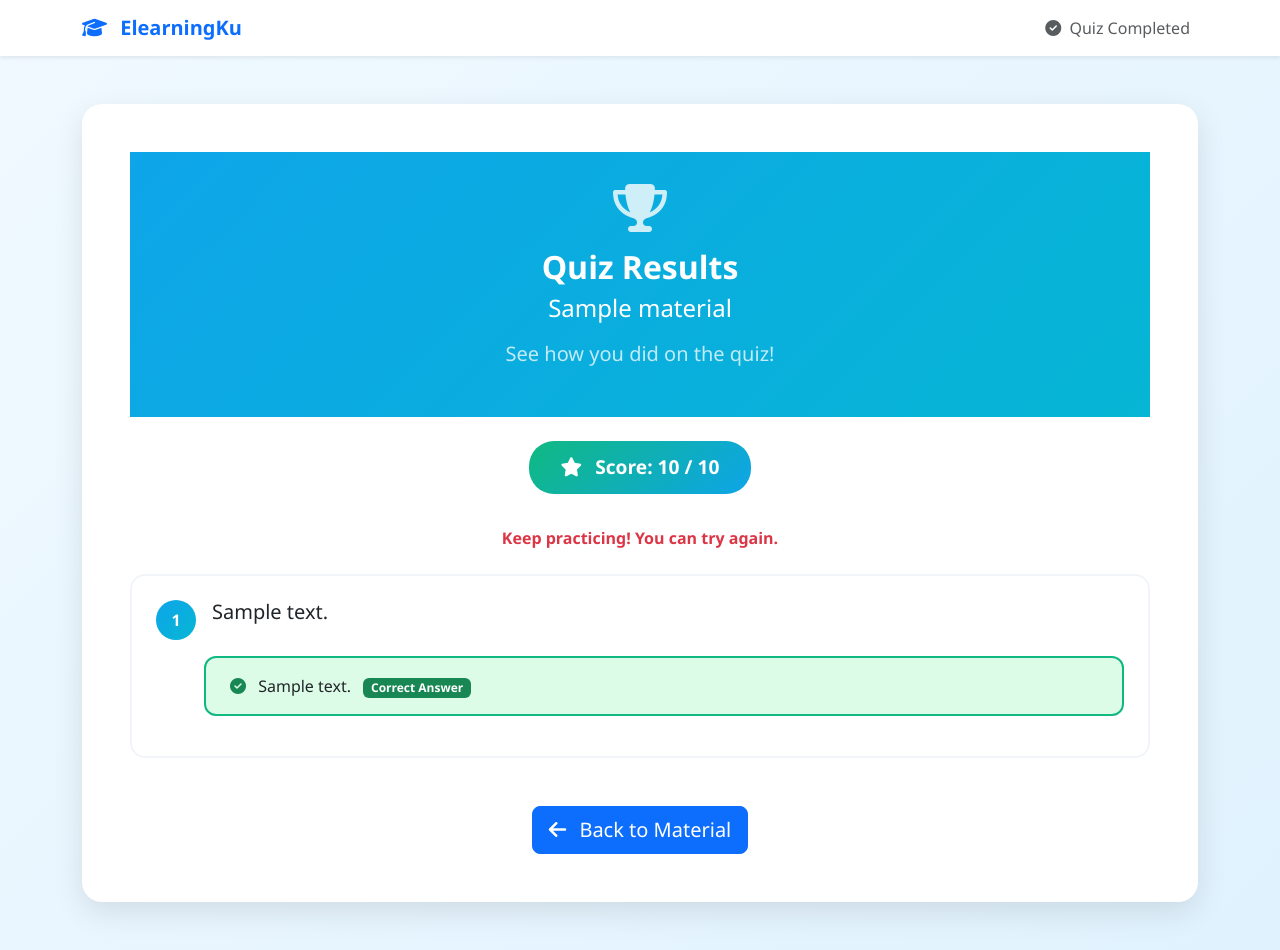
After one commit to fauziwig/elearningku, a Django app: template courses/templates/quiz_result.html in a window 1280 px wide. The commit adds this page. Run offline with Django 4.2, Linux system fonts and the light colour scheme; tables that the repository leaves empty hold one stand-in row (values such as "Sample post"); the template is opened without the code that fills it: values that come from a table or form of the project are taken from there, most other values are stand-ins (such as "Sample title", 1, 10 or a date in 2020).

Commit message:
feat: implement quiz result logic and GUI

```diff
--- /dev/null
+++ b/courses/templates/quiz_result.html
@@ -0,0 +1,191 @@
+{% load quiz_extras %}
+<!DOCTYPE html>
+<html lang="en">
+<head>
+    <meta charset="UTF-8">
+    <title>Quiz Result: {{ material.title }} - E-Learning Platform</title>
+    <link href="https://cdn.jsdelivr.net/npm/bootstrap@5.3.2/dist/css/bootstrap.min.css" rel="stylesheet">
+    <link href="https://cdnjs.cloudflare.com/ajax/libs/font-awesome/6.4.0/css/all.min.css" rel="stylesheet">
+    <style>
+        :root {
+            --primary-color: #0ea5e9;
+            --secondary-color: #06b6d4;
+            --success-color: #10b981;
+            --danger-color: #ef4444;
+            --warning-color: #f59e0b;
+        }
+        body {
+            background: linear-gradient(135deg, #f0f9ff 0%, #e0f2fe 100%);
+            min-height: 100vh;
+            font-family: 'Segoe UI', Tahoma, Geneva, Verdana, sans-serif;
+        }
+        .quiz-container {
+            background: white;
+            border-radius: 20px;
+            box-shadow: 0 10px 30px rgba(0, 0, 0, 0.1);
+            overflow: hidden;
+        }
+        .quiz-header {
+            background: linear-gradient(135deg, var(--primary-color), var(--secondary-color));
+            color: white;
+            padding: 2rem 0;
+        }
+        .question-card {
+            background: white;
+            border: 2px solid #f1f5f9;
+            border-radius: 15px;
+            margin-bottom: 2rem;
+            transition: all 0.3s ease;
+            overflow: hidden;
+        }
+        .question-number {
+            background: linear-gradient(135deg, var(--primary-color), var(--secondary-color));
+            color: white;
+            width: 40px;
+            height: 40px;
+            border-radius: 50%;
+            display: flex;
+            align-items: center;
+            justify-content: center;
+            font-weight: bold;
+            margin-right: 1rem;
+        }
+        .choice {
+            display: block;
+            background: #f8fafc;
+            border: 2px solid #e2e8f0;
+            border-radius: 12px;
+            padding: 1rem 1.5rem;
+            margin-bottom: 1rem;
+            position: relative;
+        }
+        .choice.correct {
+            border-color: var(--success-color);
+            background: #dcfce7;
+        }
+        .choice.incorrect {
+            border-color: var(--danger-color);
+            background: #fee2e2;
+        }
+        .choice.selected {
+            font-weight: bold;
+        }
+        .score-badge {
+            font-size: 1.2rem;
+            padding: 0.75rem 2rem;
+            border-radius: 25px;
+            background: linear-gradient(135deg, var(--success-color), var(--primary-color));
+            color: white;
+            font-weight: bold;
+            margin-bottom: 2rem;
+            display: inline-block;
+        }
+    </style>
+</head>
+<body>
+    <!-- Navigation -->
+    <nav class="navbar navbar-expand-lg navbar-light bg-white shadow-sm">
+        <div class="container">
+            <a class="navbar-brand fw-bold text-primary" href="{% url 'material_list' %}">
+                <i class="fas fa-graduation-cap me-2"></i>
+                ElearningKu
+            </a>
+            <div class="navbar-nav ms-auto">
+                <span class="nav-link text-muted">
+                    <i class="fas fa-check-circle me-1"></i>
+                    Quiz Completed
+                </span>
+            </div>
+        </div>
+    </nav>
+
+    <div class="container my-5">
+        <div class="quiz-container p-4 p-md-5">
+            <!-- Quiz Header -->
+            <div class="quiz-header text-center mb-4">
+                <div class="container">
+                    <div class="row justify-content-center">
+                        <div class="col-lg-8">
+                            <div class="mb-3">
+                                <i class="fas fa-trophy" style="font-size: 3rem; opacity: 0.8;"></i>
+                            </div>
+                            <h1 class="h2 fw-bold mb-2">Quiz Results</h1>
+                            <h2 class="h4 opacity-90 mb-3">{{ material.title }}</h2>
+                            <p class="lead opacity-75">See how you did on the quiz!</p>
+                        </div>
+                    </div>
+                </div>
+            </div>
+
+            <!-- Score -->
+            <div class="text-center">
+                <span class="score-badge">
+                    <i class="fas fa-star me-2"></i>
+                    Score: {{ score }} / {{ total }}
+                </span>
+                {% if passed %}
+                    <div class="text-success fw-bold mb-4">Congratulations! You passed the quiz.</div>
+                {% else %}
+                    <div class="text-danger fw-bold mb-4">Keep practicing! You can try again.</div>
+                {% endif %}
+            </div>
+
+            <!-- Questions and Answers -->
+            {% for question in questions %}
+            <div class="question-card p-4">
+                <div class="d-flex align-items-start mb-3">
+                    <div class="question-number">{{ forloop.counter }}</div>
+                    <div class="flex-grow-1">
+                        <h5 class="question-text mb-0">{{ question.question_text }}</h5>
+                    </div>
+                </div>
+                <div class="ms-5">
+                    {% for choice in question.choices.all %}
+                        {% if choice.id == user_answers|get_item:question.id %}
+                            {% if choice.is_correct %}
+                                <div class="choice correct selected">
+                                    <i class="fas fa-check-circle text-success me-2"></i>
+                                    {{ choice.choice_text }} <span class="badge bg-success ms-2">Your Answer & Correct</span>
+                                </div>
+                            {% else %}
+                                <div class="choice incorrect selected">
+                                    <i class="fas fa-times-circle text-danger me-2"></i>
+                                    {{ choice.choice_text }} <span class="badge bg-danger ms-2">Your Answer</span>
+                                </div>
+                            {% endif %}
+                        {% elif choice.is_correct %}
+                            <div class="choice correct">
+                                <i class="fas fa-check-circle text-success me-2"></i>
+                                {{ choice.choice_text }} <span class="badge bg-success ms-2">Correct Answer</span>
+                            </div>
+                        {% else %}
+                            <div class="choice">
+                                {{ choice.choice_text }}
+                            </div>
+                        {% endif %}
+                    {% endfor %}
+                </div>
+            </div>
+            {% endfor %}
+
+            <!-- Back to Material Button -->
+            <div class="text-center mt-5">
+                <a href="{% url 'material_detail' material.id %}" class="btn btn-primary btn-lg">
+                    <i class="fas fa-arrow-left me-2"></i>
+                    Back to Material
+                </a>
+            </div>
+        </div>
+    </div>
+
+    <!-- Django custom template filter for dict lookup -->
+    {% comment %}
+    In your Django project, add a custom template filter:
+    @register.filter
+    def get_item(dictionary, key):
+        return dictionary.get(key)
+    {% endcomment %}
+
+    <script src="https://cdn.jsdelivr.net/npm/bootstrap@5.3.2/dist/js/bootstrap.bundle.min.js"></script>
+</body>
+</html>
--- /dev/null
+++ b/courses/templatetags/quiz_extras.py
@@ -0,0 +1,7 @@
+from django import template
+
+register = template.Library()
+
+@register.filter
+def get_item(dictionary, key):
+    return dictionary.get(key)
--- a/courses/urls.py
+++ b/courses/urls.py
@@ -2,7 +2,9 @@ from django.urls import path
 from . import views
 
 urlpatterns = [
-    path('', views.course_list, name='material_list'),  # <-- changed here
+    path('', views.course_list, name='material_list'),
     path('<int:course_id>/', views.course_detail, name='material_detail'),
     path('<int:course_id>/quiz/', views.quiz_detail, name='quiz'),
+    path('<int:course_id>/quiz/submit/', views.submit_quiz, name='submit_quiz'),
+    path('<int:course_id>/quiz/result/', views.quiz_result, name='quiz_result'),
 ]
```
Also changed, not shown: courses/templates/material_detail.html (+4 -4 lines), courses/templates/material_list.html (+6 -3 lines), courses/templates/quiz.html (+4 -4 lines), courses/views.py (+49 -5 lines).
